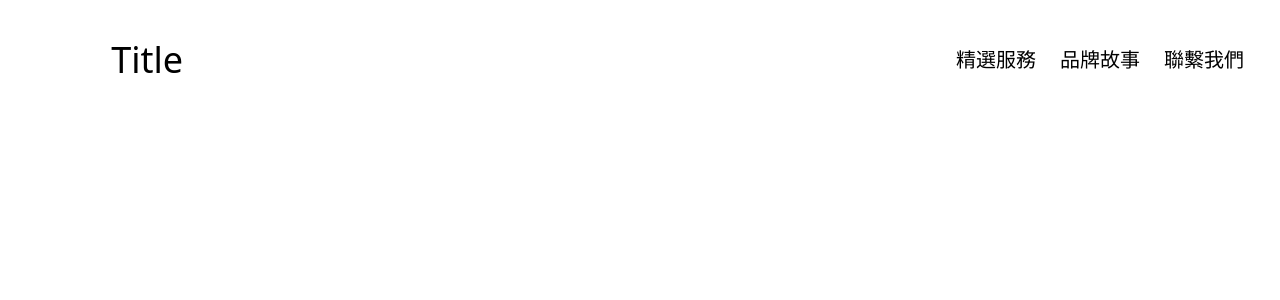
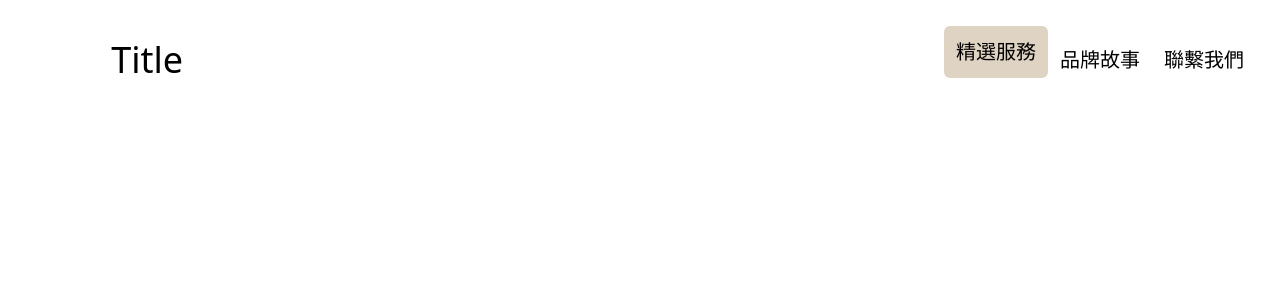
Before and after one commit to Eazychen/React-page, a React (Create React App) app: page / in a window 1280 px wide. In both pictures the pointer is over the item "精選服務". Shown: the top 300 px of the page. Built offline with nearby package versions, Linux system fonts and the light colour scheme.

Commit message:
modify header li

```diff
--- a/src/index.css
+++ b/src/index.css
@@ -5,3 +5,7 @@
 .nav-li-group{
     @apply p-3 text-xl  cursor-pointer
 }
+
+.nav-li-group:hover{
+    @apply bg-sand-color rounded-md delay-300 -translate-y-2
+}
--- a/tailwind.config.js
+++ b/tailwind.config.js
@@ -5,6 +5,7 @@ module.exports = {
 		extend: {
 			backgroundColor: {
 				'white-alpha-50': 'rgba(255, 255, 255, 0.5)',
+				'sand-color':'#dfd3c3'
 			}
 		},
 	},
```
